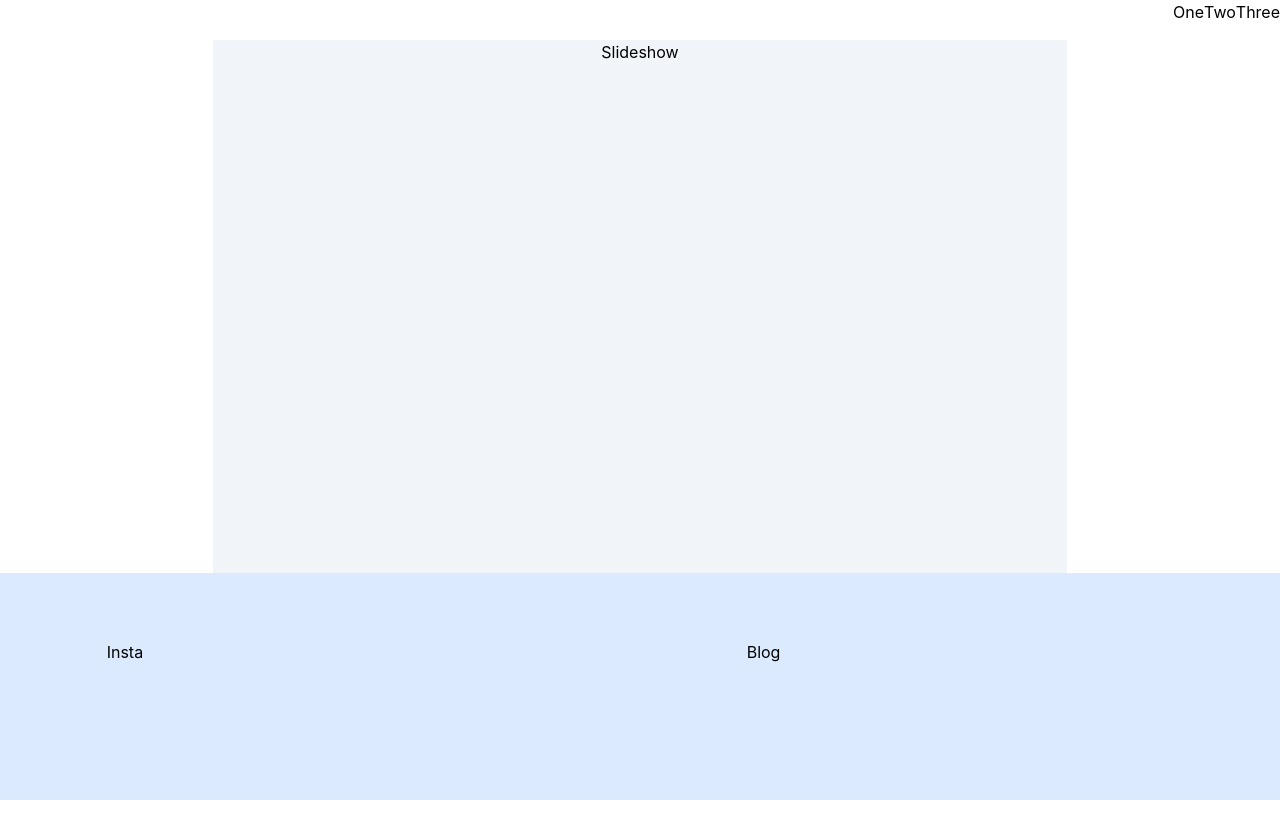
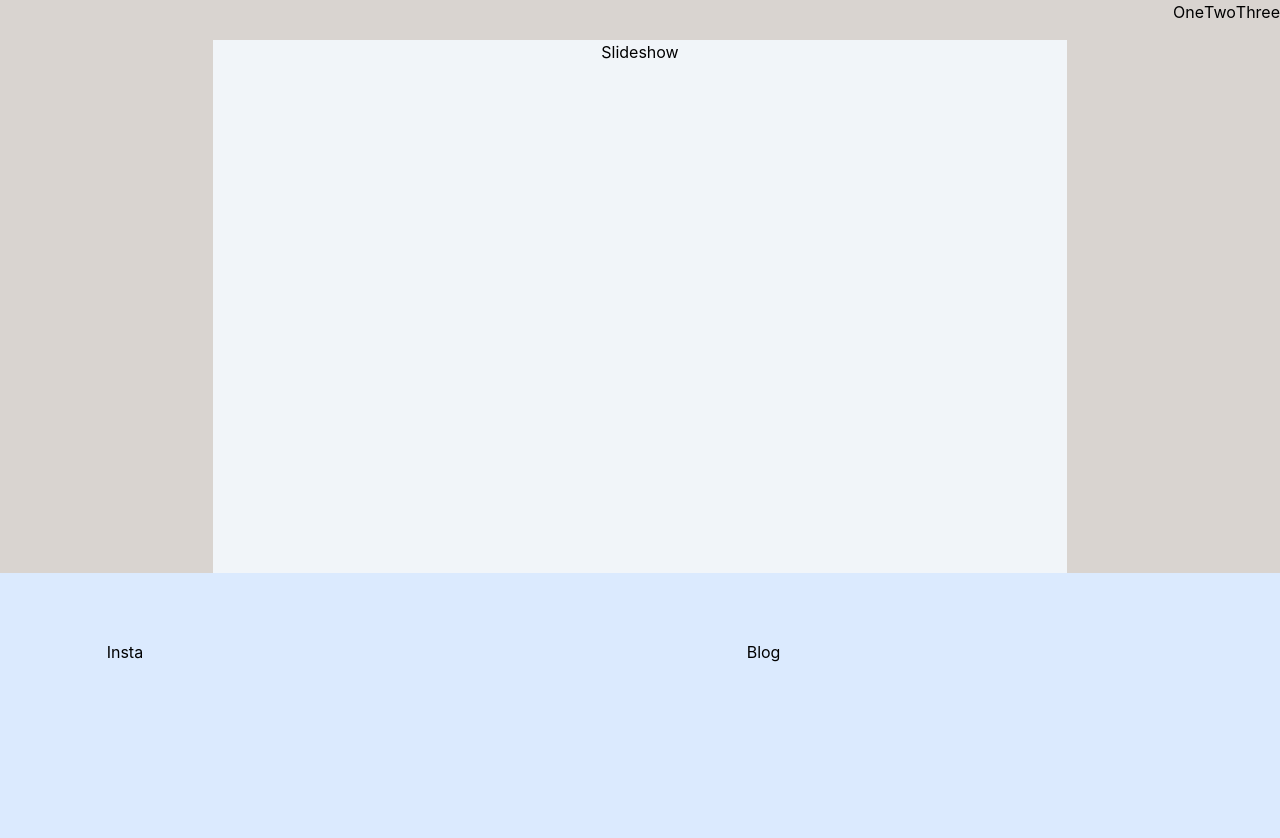
Before and after one commit to UPS-Dependabot/sga-front-end, a React (Create React App) app: page / in a window 1280 px wide. Shown: the top 838 px of the page. Before the commit the page ends 800 px from the top, so only its background shows below. Built offline with nearby package versions, Linux system fonts and the light colour scheme.

Commit message:
Override default themes

```diff
--- a/src/home/home.tsx
+++ b/src/home/home.tsx
@@ -2,19 +2,27 @@
  * Home.tsx
  *
  * This is the base component for the home page.
- *
- * DO NOT TOUCH!
  */
-
 import { SlideShowSection } from "./slideshow/slideshow";
 import { SocialMediaSection } from "./social_media/social_media";
 import { Nav } from "./navbar/navbar";
+import { Box } from '@mui/system';
+import { ThemeProvider } from '@mui/material/styles';
+import { theme } from "../themes";
+
 export function Home() {
   return (
-    <div className="h-screen w-screen overflow-y-scroll">
-      <Nav/>
-      <SlideShowSection/>
-      <SocialMediaSection/>
-    </div>
+    <ThemeProvider theme={theme}>
+      <Box
+        sx={{
+          backgroundColor: "background.default",
+          width: "100vw",
+          height: "100vh"
+        }}>
+        <Nav />
+        <SlideShowSection />
+        <SocialMediaSection />
+      </Box>
+    </ThemeProvider>
   );
 }
--- a/src/home/navbar/navbar.tsx
+++ b/src/home/navbar/navbar.tsx
@@ -1,3 +1,4 @@
+import { Box, ThemeProvider, createTheme } from '@mui/system';
 
 export function Nav(){
     return(
--- a/src/index.tsx
+++ b/src/index.tsx
@@ -2,11 +2,7 @@ import ReactDOM from 'react-dom';
 import './index.css';
 import { Home } from './home/home';
 import reportWebVitals from './reportWebVitals';
-import {
-    BrowserRouter,
-    Routes,
-    Route
-  } from "react-router-dom";
+import { BrowserRouter, Routes, Route } from "react-router-dom";
 
 const root = document.getElementById("root");
 ReactDOM.render(
--- a/src/themes.tsx
+++ b/src/themes.tsx
@@ -1,46 +1,43 @@
-import { createTheme } from '@mui/material/styles';
+import { createTheme, ThemeOptions } from '@mui/material/styles';
 
 declare module '@mui/material/styles' {
-  interface Theme {
-    background: {
-      primary?: string,
-      secondary?: string,
-    },
-    text: {
-      primary?: string,
-      secondary?: string,
-    },
-    action: {
-      active?: string,
-      inactive?: string,
-    },
+  interface Theme {}
+  interface ThemeOptions {}
+  interface TypeAction {
+    active: string;
+    inactive: string;
+    hover: string;
+    hoverOpacity: number;
+    selected: string;
+    selectedOpacity: number;
+    disabled: string;
+    disabledOpacity: number;
+    disabledBackground: string;
+    focus: string;
+    focusOpacity: number;
+    activatedOpacity: number;
   }
-
-  interface ThemeOptions {
-    background: {
-      primary?: string,
-      secondary?: string,
-    },
-    text: {
-      primary?: string,
-      secondary?: string,
-    },
-    action: {
-      active?: string,
-      inactive?: string,
-    },
+  interface PaletteColor {
+    inactive?: string;
+  }
+  interface SimplePaletteColorOptions {
+    inactive?: string;
   }
 }
 
-export const THEME_DRACULA = createTheme({
-  background: {
-    primary: '#D9D4D0',
-  },
-  text: {
-    primary: '#734743',
-  },
-  action: {
-    active: '#D94A56',
-    inactive: '#D90707',
+export const theme = createTheme({
+  palette: {
+    action: {
+      active: "#D94A56",
+      disabled: "#D90707"
+    },
+    text: {
+      primary: "#734743",
+      secondary: ""
+    },
+    background: {
+      default: "#D9D4D0",
+      paper: "#D9D4D0"
+    }
   },
 });
--- a/tsconfig.json
+++ b/tsconfig.json
@@ -1,11 +1,14 @@
 {
   "compilerOptions": {
-    "target": "es5",
+    "target": "es6",
     "lib": [
       "dom",
       "dom.iterable",
       "esnext"
     ],
+    "noImplicitAny": true,
+    "noImplicitThis": true,
+    "strictNullChecks": true,
     "allowJs": true,
     "skipLibCheck": true,
     "esModuleInterop": true,
```
